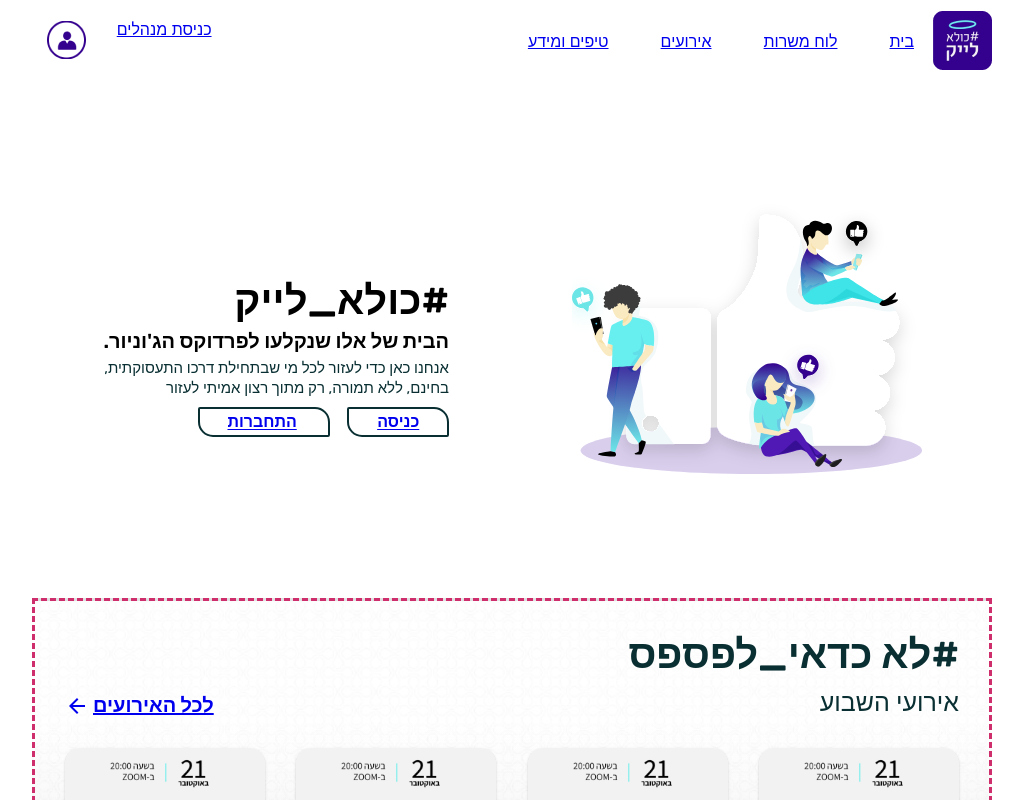
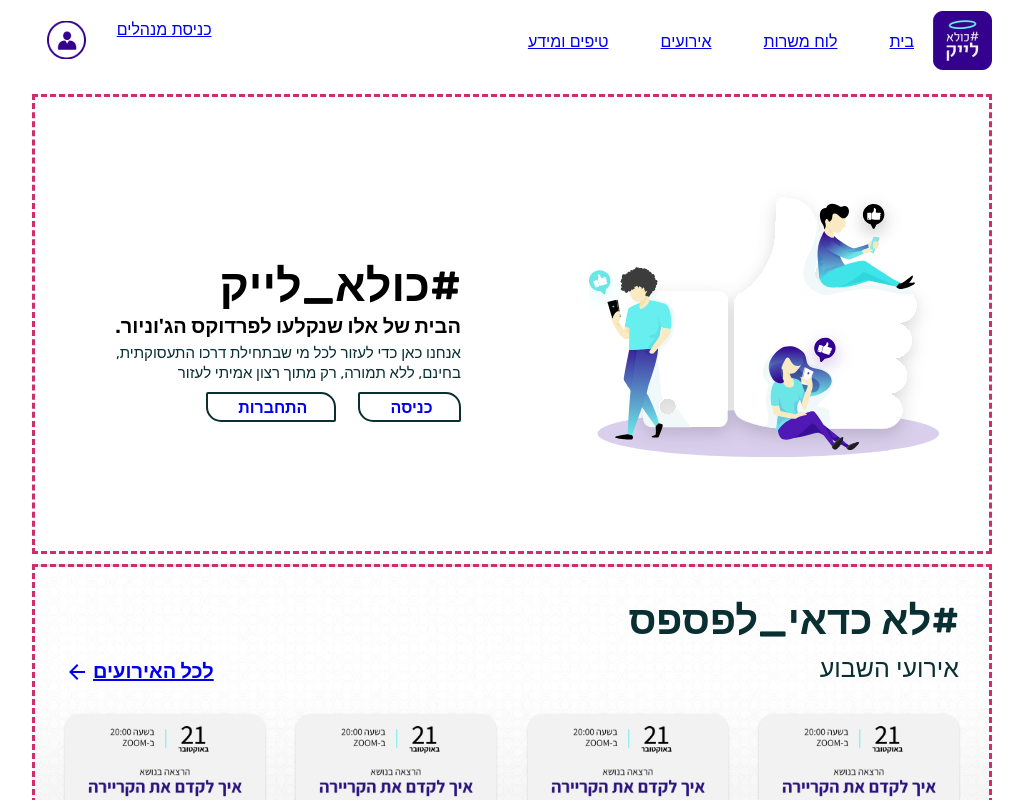
Before and after one commit to avraham186/coola-like, a React (Create React App) app: page /#/ in a window 1280 px wide. Shown: the top 800 px of the page, without its empty margins (128-1151 px from the left). Built offline with nearby package versions, Linux system fonts and the light colour scheme.

Commit message:
Styling buttons

```diff
--- a/src/assets/cmps/_app-header.scss
+++ b/src/assets/cmps/_app-header.scss
@@ -1,8 +1,8 @@
 .app-header {
-    padding: 70px;
+    padding: 50px;
     background-color: #c0e2ee00;
     margin-bottom: 10px;
-    // border: dashed #ce2e6c;
+    border: dashed #ce2e6c;
     font-family: Rubik, sans-serif;
     font-style: normal;
 
@@ -10,15 +10,13 @@
         display: flex;
         flex-direction: column;
         text-align: right;
-        width: 100vw;
+        width: 100%;
 
     }
 
     .header-content {
         h1 {
-
-            font-weight: bold;
-            font-size: 40px;
+            font-size: 45px;
             line-height: 47px;
             color: #000;
             margin-bottom: 10px;
@@ -39,21 +37,28 @@
     }
 
     .header-buttons {
-        width: 100%;
 
         span {
             border: 2px solid $clr2;
             font-weight: bold;
             box-sizing: border-box;
-            background-color: transparent;
             cursor: pointer;
             border-radius: 2px 15px;
             font-family: Rubik, sans-serif;
             font-size: 1em;
+            margin-left: 5%;
+            padding: 1% 7% 1% 8%;
+            text-decoration: none;
+        }
 
-            margin-left: 5%;
-            padding: 1% 8% 1% 8%;
+        span:hover {
+            background-color: $clr7;
+            color: $clr6;
+            transition: 0.5s;
+        }
 
+        a {
+            text-decoration: none;
         }
     }
 
--- a/src/assets/main.css
+++ b/src/assets/main.css
@@ -150,35 +150,7 @@ body {
   margin: 0;
 }
 
-.app-header {
-  padding: 5px 0 5px 0;
-  background-color: #c0e2ee00;
-  margin-bottom: 10px;
-}
 
-.app-header .hero-container {
-  display: flex;
-  flex-direction: column;
-  text-align: right;
-}
-
-.app-header .hero-title {
-  font-family: Rubik, sans-serif;
-  font-style: normal;
-  font-weight: 500;
-  font-size: 60px;
-  line-height: 71px;
-  color: #000;
-}
-
-.app-header .hero-content-title {
-  font-family: Rubik, sans-serif;
-  font-style: normal;
-  font-weight: 500;
-  font-size: 25px;
-  line-height: 14px;
-  color: #000;
-}
 
 .app-header .list {
   gap: 10px;
--- a/src/assets/setup/_variables.scss
+++ b/src/assets/setup/_variables.scss
@@ -5,6 +5,7 @@ $clr3: #574f7d;
 $clr4: #95adbe;
 $clr5: #dff0ea;
 $clr6: #fff;
+$clr7: #34018E;
 
 // Breakpoints
 $mobile-breakpoint: 460px;
--- a/src/cmps/home_page/Header.js
+++ b/src/cmps/home_page/Header.js
@@ -14,8 +14,8 @@ const Header = () => {
                 </div>
 
                 <div className="header-buttons">
-                    <span> <Link to="">כניסה</Link></span>
-                    <span> <Link to="">התחברות</Link></span>
+                    <Link to=""> <span>כניסה</span></Link>
+                    <Link to=""> <span> התחברות</span></Link>
                 </div>
             </div>
 
```
